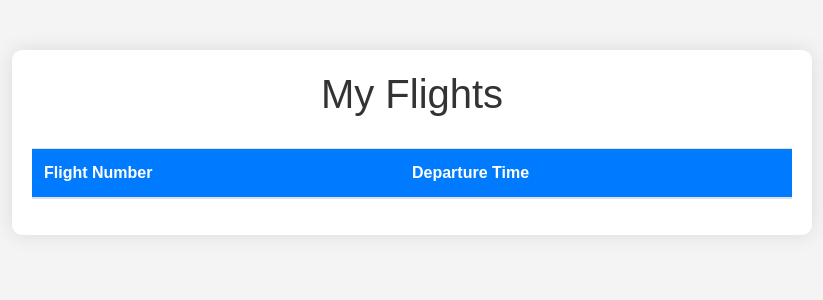
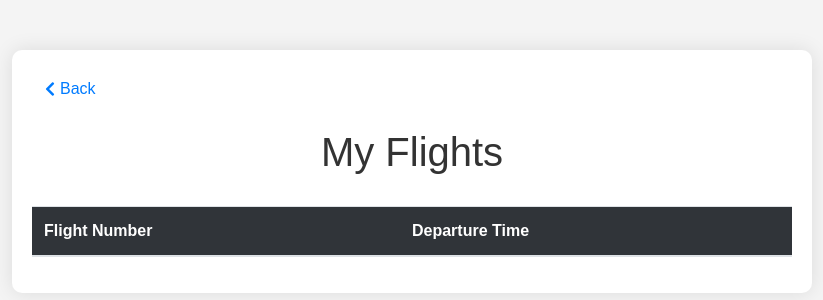
Before and after one commit to Ghostgmyt/TT4L-12, a Flask app: page /my_flights in a window 1280 px wide. Shown: the top 300 px of the page, without its empty margins (228-1051 px from the left). Run offline with Flask 3, Linux system fonts and the light colour scheme; a user stored in the database is signed in; data comes from the database, SQL or seed files in the repository; lists and menus that the app fills with data are empty; some libraries are stand-ins or nearby versions.

Commit message:
Update my_flights.html

```diff
--- a/Templates/my_flights.html
+++ b/Templates/my_flights.html
@@ -41,13 +41,35 @@
         }
 
         th {
-            background-color: #007bff;
+            background-color: #303439;
             color: white;
+        }
+
+        .back-button {
+            margin-bottom: 20px;
+        }
+
+        .back-button a {
+            color: #007bff;
+            text-decoration: none;
+            display: inline-flex;
+            align-items: center;
+        }
+
+        .back-button a:hover {
+            color: #0056b3;
+        }
+
+        .back-button a .fas {
+            margin-right: 5px;
         }
     </style>
 </head>
 <body>
     <div class="container">
+        <div class="back-button">
+            <a href="/pilot" class="btn btn-link"><i class="fas fa-chevron-left"></i> Back</a>
+        </div>
         <h1>My Flights</h1>
         <table class="table">
             <thead>
```
